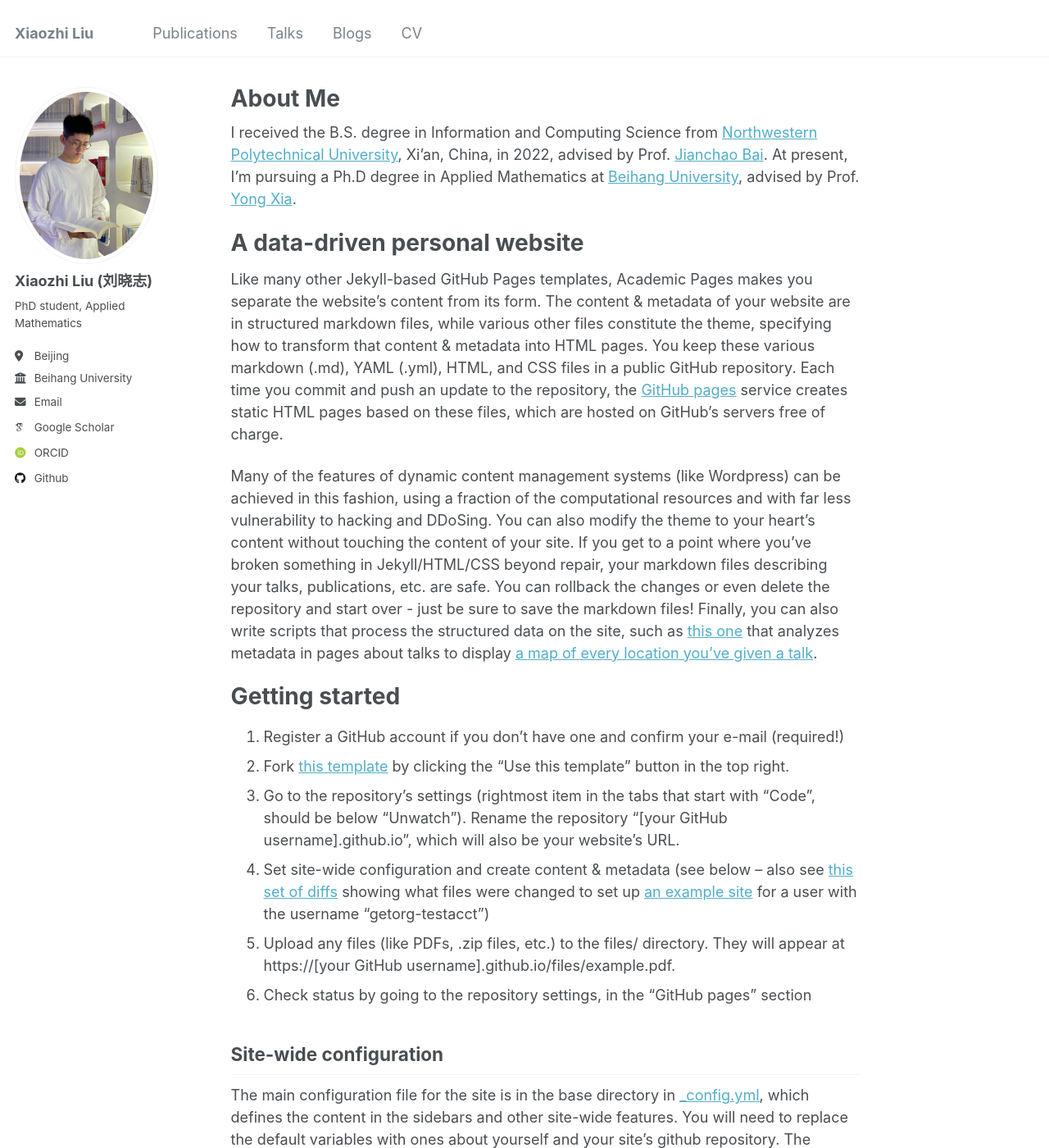
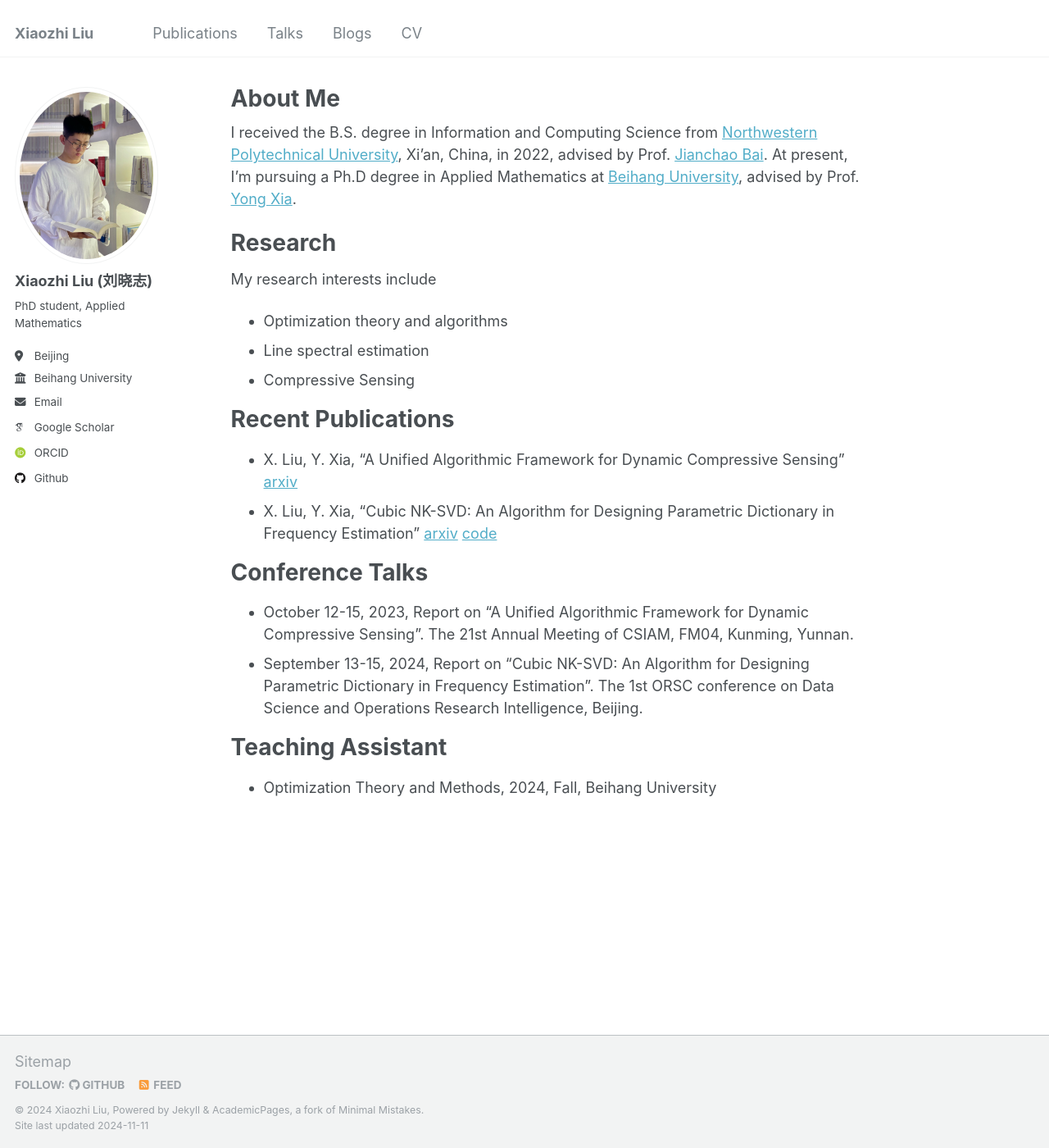
Before and after one commit to xzliu-opt/xzliu-opt.github.io, a Jekyll site: the page built from _pages/about.md, in a window 1280 px wide and 1400 px high. Shown: the whole window at 82% size. Built offline with Jekyll 4.4.1, drawn with Linux system fonts in a browser that asks for light colours; some web fonts are replaced; some of the changed text lies outside the part shown.

Commit message:
Update about.md

```diff
--- a/_pages/about.md
+++ b/_pages/about.md
@@ -11,41 +11,23 @@ redirect_from:
 I received the B.S. degree in Information and Computing Science from [Northwestern Polytechnical University](https://www.nwpu.edu.cn/), Xi'an, China, in 2022, advised by Prof. [Jianchao Bai](https://www.scholat.com/bjc1987).
 At present, I'm pursuing a Ph.D degree in Applied Mathematics at [Beihang University](https://www.buaa.edu.cn/), advised by Prof. [Yong Xia](https://math.buaa.edu.cn/szdw1/azcck/js/xy.htm).
 
-A data-driven personal website
+Research
 ======
-Like many other Jekyll-based GitHub Pages templates, Academic Pages makes you separate the website's content from its form. The content & metadata of your website are in structured markdown files, while various other files constitute the theme, specifying how to transform that content & metadata into HTML pages. You keep these various markdown (.md), YAML (.yml), HTML, and CSS files in a public GitHub repository. Each time you commit and push an update to the repository, the [GitHub pages](https://pages.github.com/) service creates static HTML pages based on these files, which are hosted on GitHub's servers free of charge.
+My research interests include
+- Optimization theory and algorithms
+- Line spectral estimation
+- Compressive Sensing
 
-Many of the features of dynamic content management systems (like Wordpress) can be achieved in this fashion, using a fraction of the computational resources and with far less vulnerability to hacking and DDoSing. You can also modify the theme to your heart's content without touching the content of your site. If you get to a point where you've broken something in Jekyll/HTML/CSS beyond repair, your markdown files describing your talks, publications, etc. are safe. You can rollback the changes or even delete the repository and start over - just be sure to save the markdown files! Finally, you can also write scripts that process the structured data on the site, such as [this one](https://github.com/academicpages/academicpages.github.io/blob/master/talkmap.ipynb) that analyzes metadata in pages about talks to display [a map of every location you've given a talk](https://academicpages.github.io/talkmap.html).
+Recent Publications
+======
+- X. Liu, Y. Xia, "A Unified Algorithmic Framework for Dynamic Compressive Sensing" [arxiv](https://arxiv.org/abs/2310.07202)
+- X. Liu, Y. Xia, "Cubic NK-SVD: An Algorithm for Designing Parametric Dictionary in Frequency Estimation" [arxiv](https://arxiv.org/abs/2408.03708) [code](https://github.com/xzliu-opt/Cubic-NK-SVD)
 
-Getting started
+Conference Talks
 ======
-1. Register a GitHub account if you don't have one and confirm your e-mail (required!)
-1. Fork [this template](https://github.com/academicpages/academicpages.github.io) by clicking the "Use this template" button in the top right.
-1. Go to the repository's settings (rightmost item in the tabs that start with "Code", should be below "Unwatch"). Rename the repository "[your GitHub username].github.io", which will also be your website's URL.
-1. Set site-wide configuration and create content & metadata (see below -- also see [this set of diffs](http://archive.is/3TPas) showing what files were changed to set up [an example site](https://getorg-testacct.github.io) for a user with the username "getorg-testacct")
-1. Upload any files (like PDFs, .zip files, etc.) to the files/ directory. They will appear at https://[your GitHub username].github.io/files/example.pdf.
-1. Check status by going to the repository settings, in the "GitHub pages" section
+- October 12-15, 2023, Report on “A Unified Algorithmic Framework for Dynamic Compressive Sensing”. The 21st Annual Meeting of CSIAM, FM04, Kunming, Yunnan.
+- September 13-15, 2024, Report on “Cubic NK-SVD: An Algorithm for Designing Parametric Dictionary in Frequency Estimation”. The 1st ORSC conference on Data Science and Operations Research Intelligence, Beijing.
 
-Site-wide configuration
-------
-The main configuration file for the site is in the base directory in [_config.yml](https://github.com/academicpages/academicpages.github.io/blob/master/_config.yml), which defines the content in the sidebars and other site-wide features. You will need to replace the default variables with ones about yourself and your site's github repository. The configuration file for the top menu is in [_data/navigation.yml](https://github.com/academicpages/academicpages.github.io/blob/master/_data/navigation.yml). For example, if you don't have a portfolio or blog posts, you can remove those items from that navigation.yml file to remove them from the header.
-
-Create content & metadata
-------
-For site content, there is one markdown file for each type of content, which are stored in directories like _publications, _talks, _posts, _teaching, or _pages. For example, each talk is a markdown file in the [_talks directory](https://github.com/academicpages/academicpages.github.io/tree/master/_talks). At the top of each markdown file is structured data in YAML about the talk, which the theme will parse to do lots of cool stuff. The same structured data about a talk is used to generate the list of talks on the [Talks page](https://academicpages.github.io/talks), each [individual page](https://academicpages.github.io/talks/2012-03-01-talk-1) for specific talks, the talks section for the [CV page](https://academicpages.github.io/cv), and the [map of places you've given a talk](https://academicpages.github.io/talkmap.html) (if you run this [python file](https://github.com/academicpages/academicpages.github.io/blob/master/talkmap.py) or [Jupyter notebook](https://github.com/academicpages/academicpages.github.io/blob/master/talkmap.ipynb), which creates the HTML for the map based on the contents of the _talks directory).
-
-**Markdown generator**
-
-The repository includes [a set of Jupyter notebooks](https://github.com/academicpages/academicpages.github.io/tree/master/markdown_generator
-) that converts a CSV containing structured data about talks or presentations into individual markdown files that will be properly formatted for the Academic Pages template. The sample CSVs in that directory are the ones I used to create my own personal website at stuartgeiger.com. My usual workflow is that I keep a spreadsheet of my publications and talks, then run the code in these notebooks to generate the markdown files, then commit and push them to the GitHub repository.
-
-How to edit your site's GitHub repository
-------
-Many people use a git client to create files on their local computer and then push them to GitHub's servers. If you are not familiar with git, you can directly edit these configuration and markdown files directly in the github.com interface. Navigate to a file (like [this one](https://github.com/academicpages/academicpages.github.io/blob/master/_talks/2012-03-01-talk-1.md) and click the pencil icon in the top right of the content preview (to the right of the "Raw | Blame | History" buttons). You can delete a file by clicking the trashcan icon to the right of the pencil icon. You can also create new files or upload files by navigating to a directory and clicking the "Create new file" or "Upload files" buttons.
-
-Example: editing a markdown file for a talk
-![Editing a markdown file for a talk](/images/editing-talk.png)
-
-For more info
-------
-More info about configuring Academic Pages can be found in [the guide](https://academicpages.github.io/markdown/), the [growing wiki](https://github.com/academicpages/academicpages.github.io/wiki), and you can always [ask a question on GitHub](https://github.com/academicpages/academicpages.github.io/discussions). The [guides for the Minimal Mistakes theme](https://mmistakes.github.io/minimal-mistakes/docs/configuration/) (which this theme was forked from) might also be helpful.
+Teaching Assistant
+======
+- Optimization Theory and Methods, 2024, Fall, Beihang University
```
